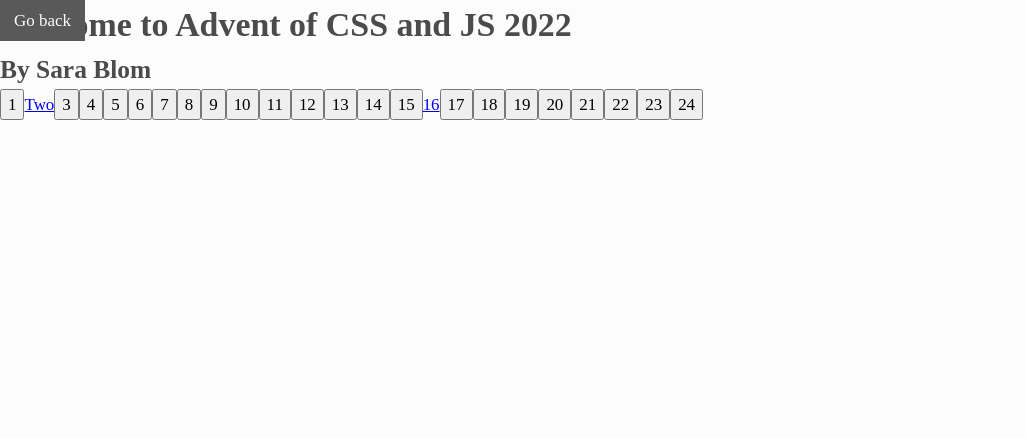
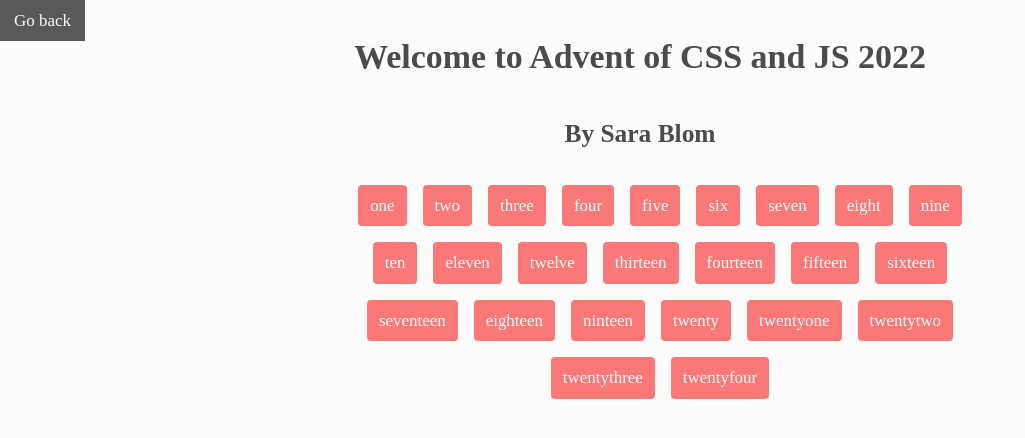
Before and after one commit to sarablom/advent-of-css-and-js-2022, a Next.js app: page / in a window 1280 px wide. Shown: the top 438 px of the page, without its empty margins (0-1025 px from the left). Built offline with nearby package versions, Linux system fonts and the light colour scheme.

Commit message:
style first page

```diff
--- a/src/pages/index.tsx
+++ b/src/pages/index.tsx
@@ -1,6 +1,7 @@
 import type { NextPage } from "next";
 import Head from "next/head";
 import Link from "next/link";
+import styled from "styled-components";
 
 export const Home: NextPage = () => {
 	return (
@@ -9,38 +10,79 @@ export const Home: NextPage = () => {
 				<title>Advent of CSS and JS 2022</title>
 				<link rel="icon" href="/favicon.ico" />
 			</Head>
-            <main>
+			<MainWrapper>
 				<h1>Welcome to Advent of CSS and JS 2022</h1>
 				<h2>By Sara Blom</h2>
-                <div className="button-wrapper">
-                    <button>1</button>
-                    <Link href="/two">Two</Link>
-                    <button>3</button>
-                    <button>4</button>
-                    <button>5</button>
-                    <button>6</button>
-                    <button>7</button>
-                    <button>8</button>
-                    <button>9</button>
-                    <button>10</button>
-                    <button>11</button>
-                    <button>12</button>
-                    <button>13</button>
-                    <button>14</button>
-                    <button>15</button>
-                    <Link href="/sixteen">16</Link>
-                    <button>17</button>
-                    <button>18</button>
-                    <button>19</button>
-                    <button>20</button>
-                    <button>21</button>
-                    <button>22</button>
-                    <button>23</button>
-                    <button>24</button>
-                </div>
-            </main>
+				<LinkWrapper>
+					{[
+						"one",
+						"two",
+						"three",
+						"four",
+						"five",
+						"six",
+						"seven",
+						"eight",
+						"nine",
+						"ten",
+						"eleven",
+						"twelve",
+						"thirteen",
+						"fourteen",
+						"fifteen",
+						"sixteen",
+						"seventeen",
+						"eighteen",
+						"ninteen",
+						"twenty",
+						"twentyone",
+						"twentytwo",
+						"twentythree",
+						"twentyfour",
+					].map(day => (
+						<li>
+							<Link href={`/${day}`}>{day}</Link>
+						</li>
+					))}
+				</LinkWrapper>
+			</MainWrapper>
 		</div>
 	);
 };
 
 export default Home;
+
+const MainWrapper = styled.main`
+	display: flex;
+	flex-direction: column;
+	justify-content: center;
+	gap: 32px;
+	align-items: center;
+	width: 100%;
+
+	h1 {
+		margin-top: 32px;
+	}
+`;
+
+const LinkWrapper = styled.ol`
+	display: flex;
+	justify-content: center;
+	align-items: center;
+	flex-wrap: wrap;
+	gap: 16px;
+	width: min(100%, 700px);
+	list-style-type: none;
+
+	li {
+		background: var(--color-primary);
+		color: var(--color-whiteish);
+		border-radius: 4px;
+		padding: 8px 12px;
+
+		a {
+			color: inherit;
+			text-decoration: none;
+		}
+	}
+`;
```
Lines whose indentation alone changed are shown as unchanged.
